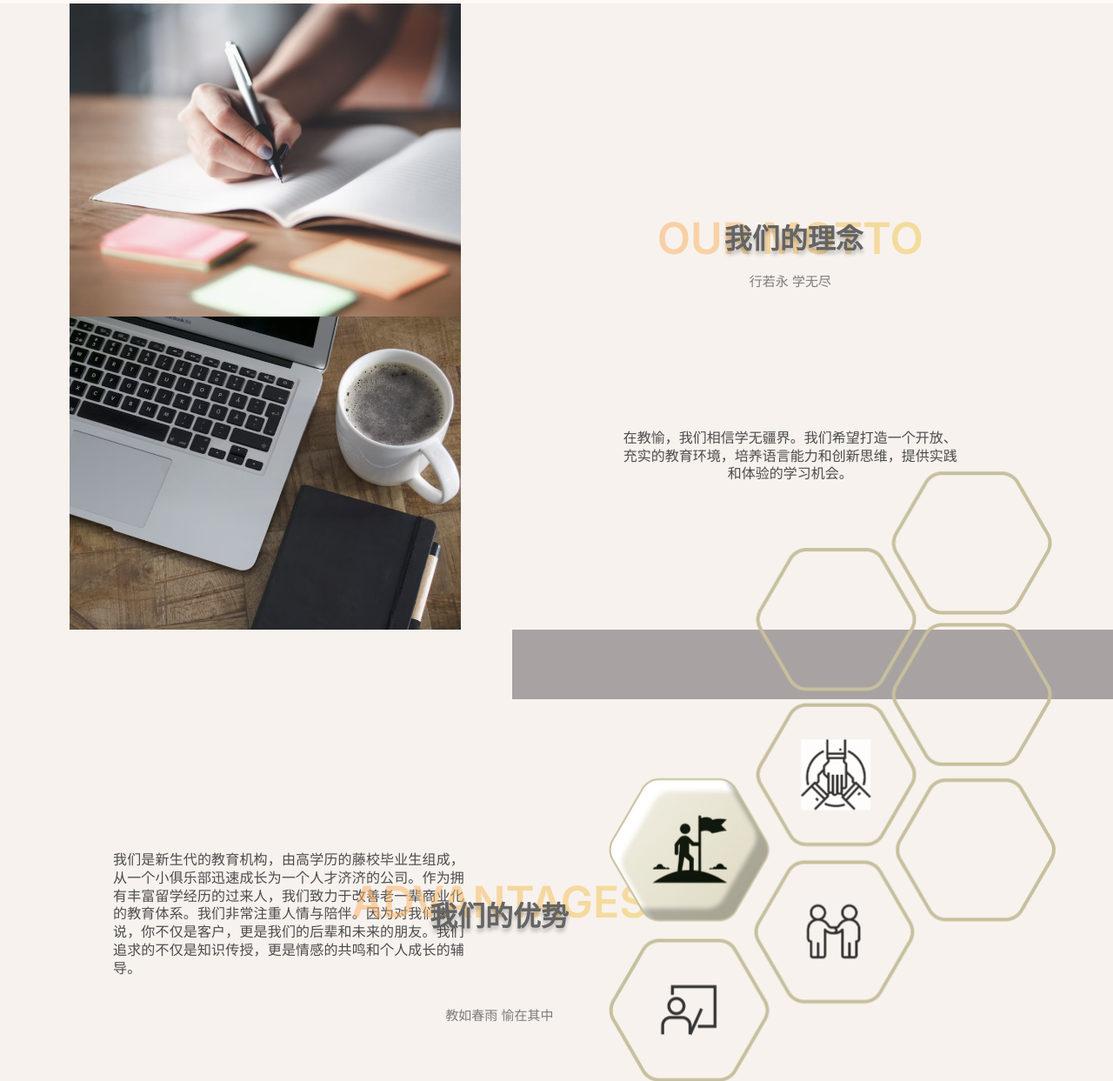
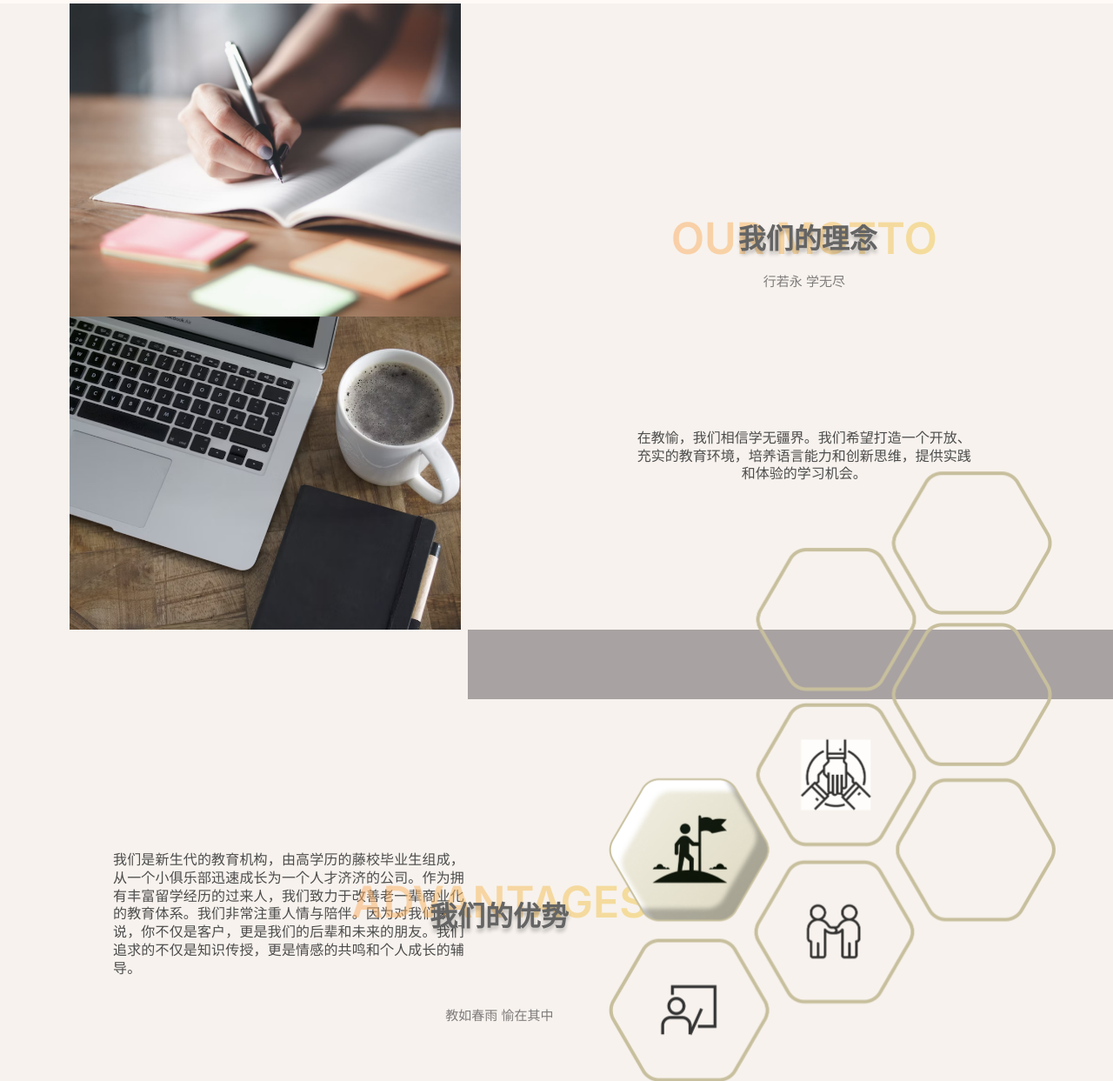
Before and after one commit to BREADLuVER/eduphoria-web, a Flask app: page / in a window 1280 px wide. Shown: the part 948-2191 px from the top of the page at 87% size. Run offline with Flask 2, Linux system fonts and the light colour scheme; some libraries are stand-ins or nearby versions.

Commit message:
build yml changes

```diff
--- a/docker-compose.yml
+++ b/docker-compose.yml
@@ -14,6 +14,7 @@ services:
       - mongonetwork
     volumes:
       - /images
+      - .:/web-app
   mongodb:
     image: bradyin/edu-web:mongo
     build:
--- a/static/css/index-css.css
+++ b/static/css/index-css.css
@@ -431,8 +431,8 @@ button {
     top: 30vh; /* Start at the top of the viewport */
     right: 0;
     bottom: 0; /* Extend to the bottom of the viewport */
-    left: 46%; /* Start at the middle of the screen */
-    width: 50%; /* Take up half of the screen width */
+    left: 41%; /* Start at the middle of the screen */
+    width: 62.5%; /* Take up half of the screen width */
     height: 70vh; /* Full viewport height */
     z-index: 6;
 }
@@ -441,7 +441,7 @@ button {
     position: absolute;
     bottom: 0;
     right: 0;
-    width: 54vw; /* 60% of the viewport width */
+    width: 58vw; /* 60% of the viewport width */
     height: 10vh; /* 10% of the viewport height */
     background: #a9a2a2;
     z-index: 1;
```
